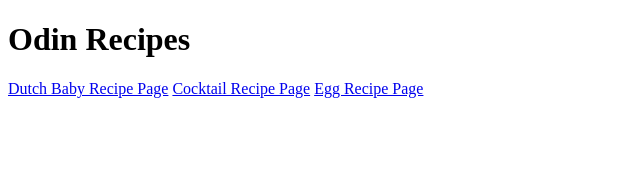
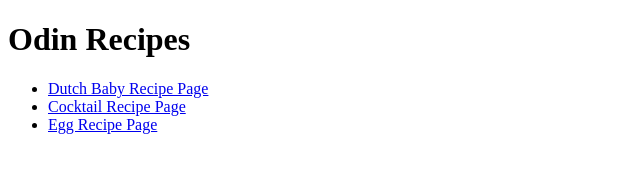
Before and after one commit to treissen/odin-recipes, a plain HTML site: page index.html in a window 1280 px wide. Shown: the whole page, without its empty margins (0-640 px from the left). Drawn offline with Linux system fonts and the light colour scheme.

Commit message:
changed format of links to recipe pages so they are an unordered list. also changed title of egg page.

```diff
--- a/index.html
+++ b/index.html
@@ -8,8 +8,11 @@
 </head>
 <body>
     <h1>Odin Recipes</h1>
-    <a href="recipes/dutchbabies.html">Dutch Baby Recipe Page</a>
-    <a href="recipes/cocktail.html">Cocktail Recipe Page</a>
-    <a href="recipes/eggs.html">Egg Recipe Page</a>
+    <ul>
+        <li><a href="recipes/dutchbabies.html">Dutch Baby Recipe Page</a></li>
+        <li><a href="recipes/cocktail.html">Cocktail Recipe Page</a></li>
+        <li><a href="recipes/eggs.html">Egg Recipe Page</a></li>
+    </ul>
+
 </body>
 </html>
```
Also changed, not shown: recipes/eggs.html (+1 -1 lines).
